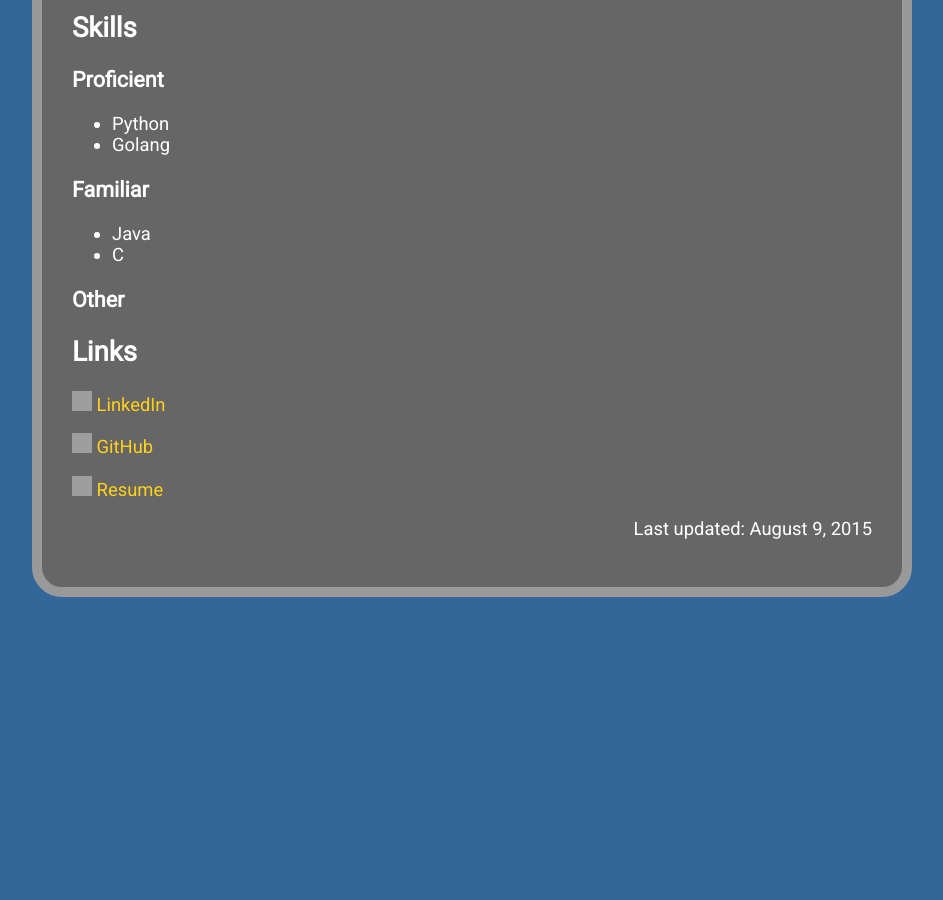
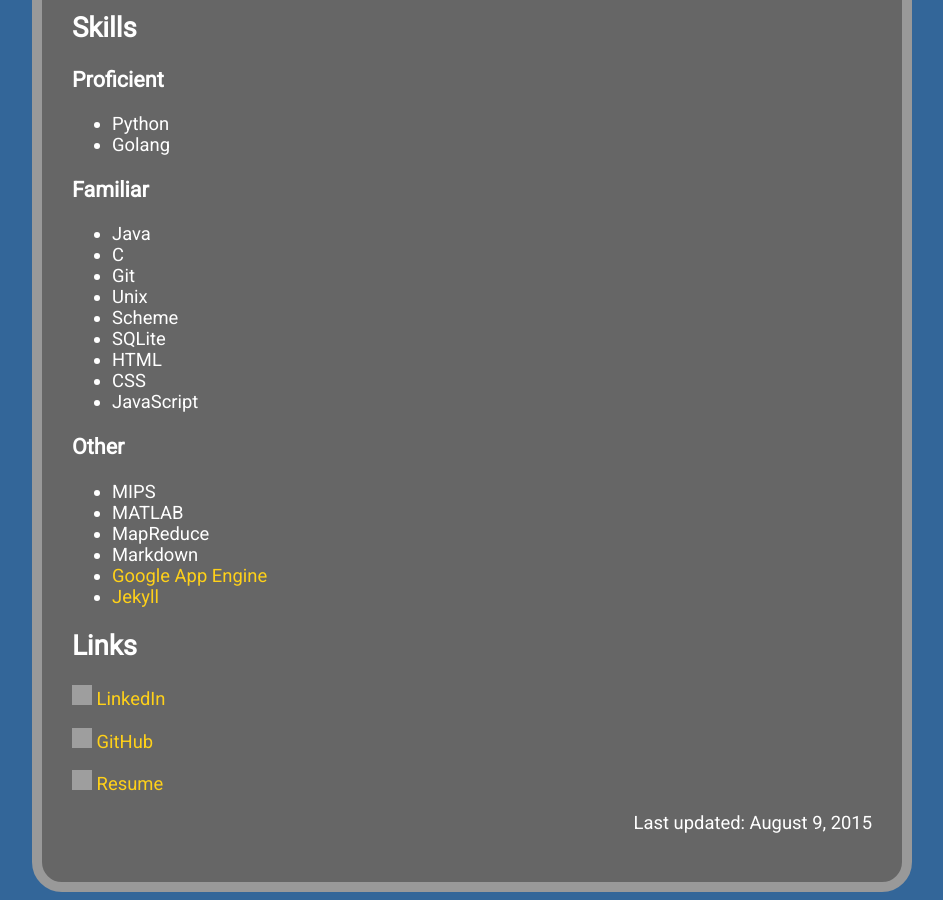
Before and after one commit to austinhle/austinhle.github.io, a Jekyll site: the page built from index.md, in a window 1280 px wide and 900 px high, scrolled down 1337 px. Shown: the whole window, without its empty margins (168-1111 px from the left). Built offline with Jekyll 4.4.1, drawn with Linux system fonts in a browser that asks for light colours; Markdown is read by kramdown in place of the engine named in the settings; before the commit the page ends 1942 px from its top, so only the background shows below that; grey boxes are pictures that could not be loaded.

Commit message:
Update resume and skills list

```diff
--- a/index.md
+++ b/index.md
@@ -33,8 +33,23 @@ layout: page
 <ul>
 	<li>Java</li>
 	<li>C</li>
+	<li>Git</li>
+	<li>Unix</li>
+	<li>Scheme</li>
+	<li>SQLite</li>
+	<li>HTML</li>
+	<li>CSS</li>
+	<li>JavaScript</li>
 </ul>
 <h3>Other</h3>
+<ul>
+	<li>MIPS</li>
+	<li>MATLAB</li>
+	<li>MapReduce</li>
+	<li>Markdown</li>
+	<li><a href="https://cloud.google.com/appengine/docs" target="_blank" class="link">Google App Engine</a></li>
+	<li><a href="http://jekyllrb.com/docs/home/" target="_blank" class="link">Jekyll</a></li>
+</ul>
 
 <h2>Links</h2>
 <p><img src="https://encrypted-tbn0.gstatic.com/images?q=tbn:ANd9GcQFWv5GGlGD36t-cjXx3EMOH0qf9XAVmYbltGCGMaOH1UIdxlfW" width="20" height="20"> <a href="https://www.linkedin.com/in/austinhle" target="_blank" class="link">LinkedIn</a></p>
```
Also changed, not shown: 2 other files.
